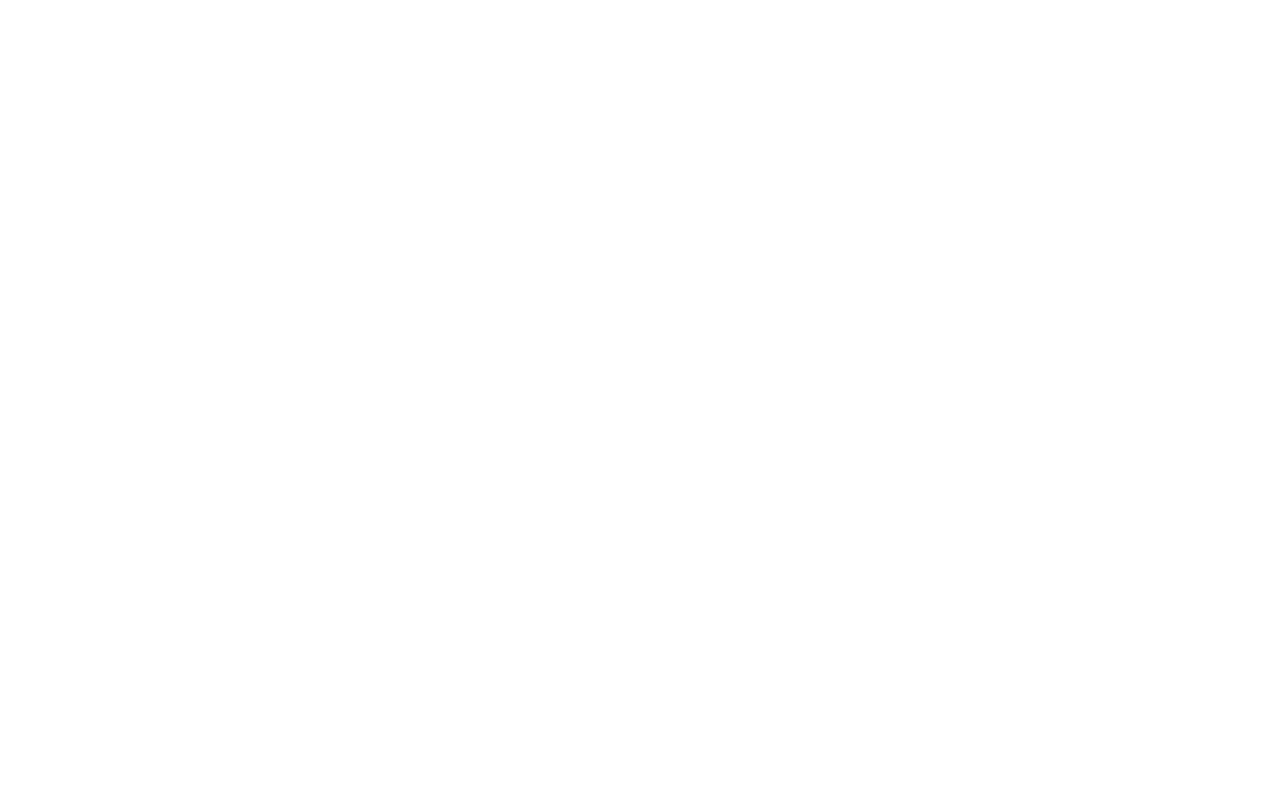
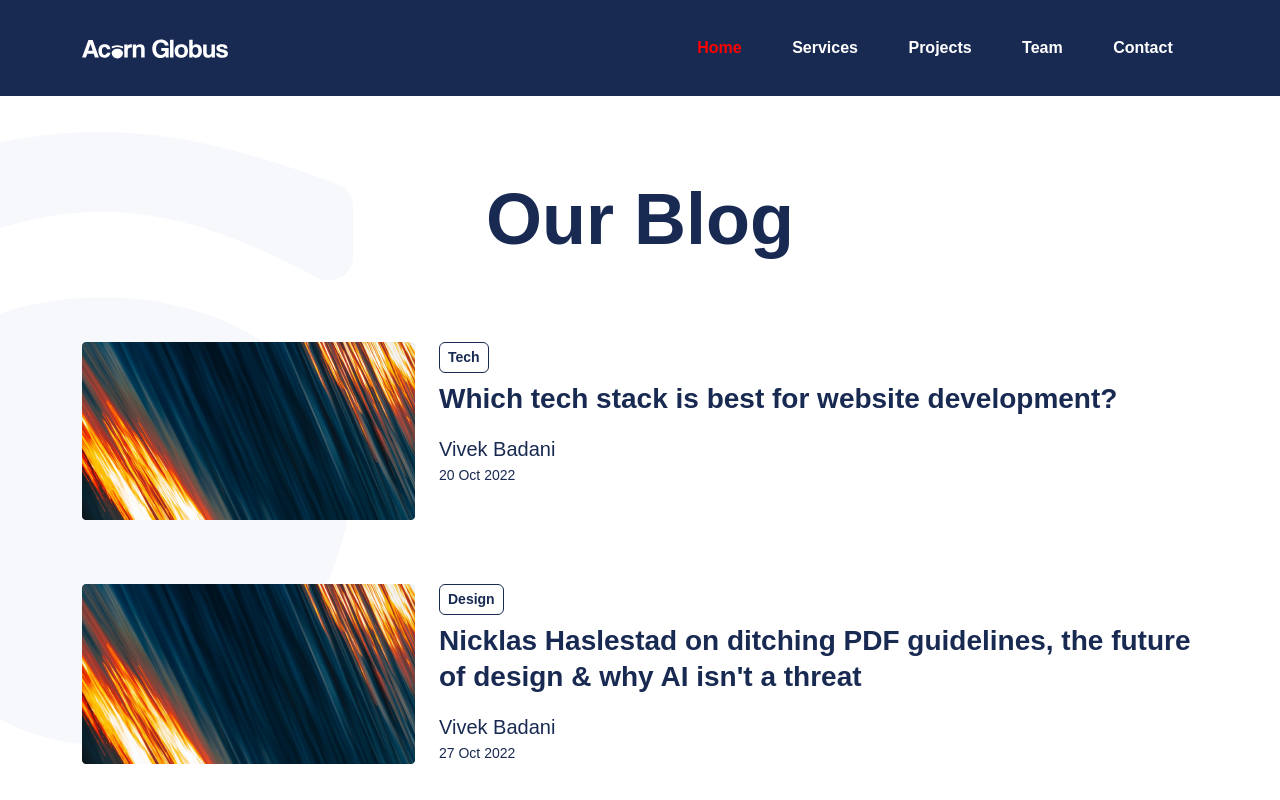
Before and after one commit to dhaladitya108/acorn-globus-site, a Nuxt app: page /blog in a window 1280 px wide. Before the commit this address had no page. Shown: the top 800 px of the page. Built offline with nearby package versions, Linux system fonts and the light colour scheme.

Commit message:
blog page

```diff
--- /dev/null
+++ b/components/BlogCard.vue
@@ -0,0 +1,51 @@
+<template>
+  <div class="d-flex flex-column flex-md-row gap-md-4 gap-3">
+    <img src="@/assets/images/blog/abstract1.png" alt="Abstract Image" />
+    <div class="d-flex flex-column">
+      <div class="d-flex align-items-center gap-3">
+        <span class="badge">{{ article.topic }}</span>
+        <span class="sm__text">{{ article.timeToRead }}</span>
+      </div>
+      <h2 class="blog__heading my-2">
+        {{ article.title }}
+      </h2>
+      <h3 class="name__text mt-2">{{ article.author }}</h3>
+      <span class="sm__text">{{ article.date }}</span>
+    </div>
+  </div>
+</template>
+
+<script>
+export default {
+  props: ["article"],
+};
+</script>
+
+<style scoped>
+.badge {
+  font-size: 14px;
+  line-height: 21px;
+  color: var(--clr-primary);
+  padding: 4px 8px;
+  border: 1px solid var(--clr-primary);
+  text-transform: capitalize;
+}
+
+.blog__heading {
+  font-size: 28px;
+  line-height: 36px;
+  font-weight: 700;
+}
+
+.sm__text {
+  font-size: 14px;
+  line-height: 21px;
+}
+
+.name__text {
+  font-weight: 500;
+  font-size: 20px;
+  line-height: 32px;
+  margin: 0;
+}
+</style>
--- /dev/null
+++ b/pages/blog/index.vue
@@ -0,0 +1,96 @@
+<template>
+  <div>
+    <div class="bg__primary">
+      <Nav />
+    </div>
+    <div class="position-relative overflow-hidden mb-5 pb-5">
+      <h1 class="big__heading my-20 text-center">Our Blog</h1>
+      <div class="d-flex flex-column gap-16 container">
+        <BlogCard
+          v-for="article in articles"
+          :key="article.title"
+          :article="article"
+        />
+      </div>
+      <img
+        src="@/assets/images/acorn-light-watermark.png"
+        alt="Acorn Watermark"
+        class="position-absolute acorn-light-watermark"
+      />
+    </div>
+    <div class="bg__primary">
+      <Footer />
+    </div>
+  </div>
+</template>
+
+<script>
+export default {
+  data() {
+    return {
+      articles: [
+        {
+          title: "Which tech stack is best for website development?",
+          author: "Vivek Badani",
+          date: "20 Oct 2022",
+          topic: "tech",
+        },
+        {
+          title:
+            "Nicklas Haslestad on ditching PDF guidelines, the future of design & why AI isn't a threat",
+          author: "Vivek Badani",
+          date: "27 Oct 2022",
+          topic: "design",
+        },
+        {
+          title:
+            "Doing things that scare us: the things that unexpectedly build confidence",
+          author: "Vivek Badani",
+          date: "22 Oct 2022",
+          topic: "career",
+        },
+      ],
+    };
+  },
+  // async asyncData({ $content }) {
+  //   const articles = await $content("blog")
+  //     .where({
+  //       published: true,
+  //     })
+  //     .sortBy("createdAt", "desc")
+  //     .fetch();
+
+  //   return articles;
+  // },
+};
+</script>
+
+<style>
+.big__heading {
+  font-size: 4.5rem;
+  line-height: 86px;
+  font-weight: 900;
+  text-transform: capitalize;
+}
+
+.my-20 {
+  margin-block: 80px;
+}
+
+.gap-16 {
+  gap: 64px;
+}
+
+.acorn-light-watermark {
+  top: 36px;
+  z-index: -1;
+}
+
+@media screen and (max-width: 768px) {
+  .big__heading {
+    font-size: 48px;
+    line-height: 56px;
+    font-weight: 700;
+  }
+}
+</style>
```
Also changed, not shown: assets/images/acorn-light-watermark.png (added), assets/images/blog/abstract1.png (added).
